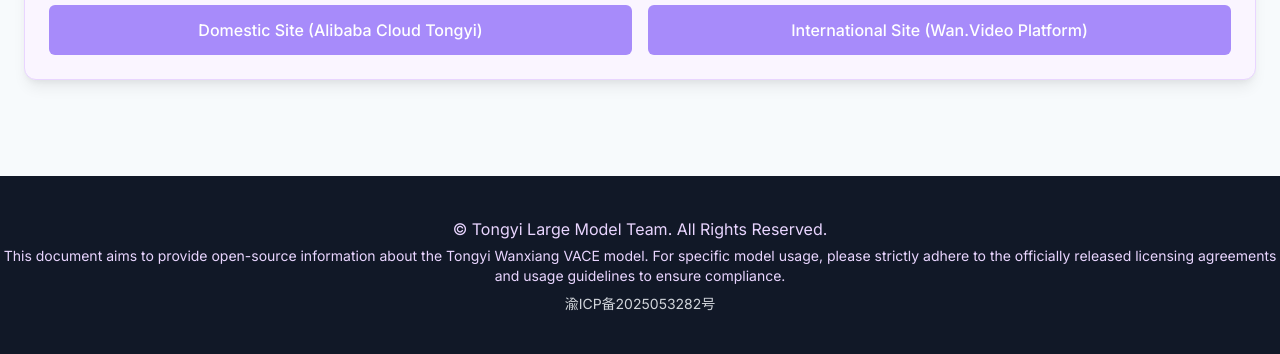
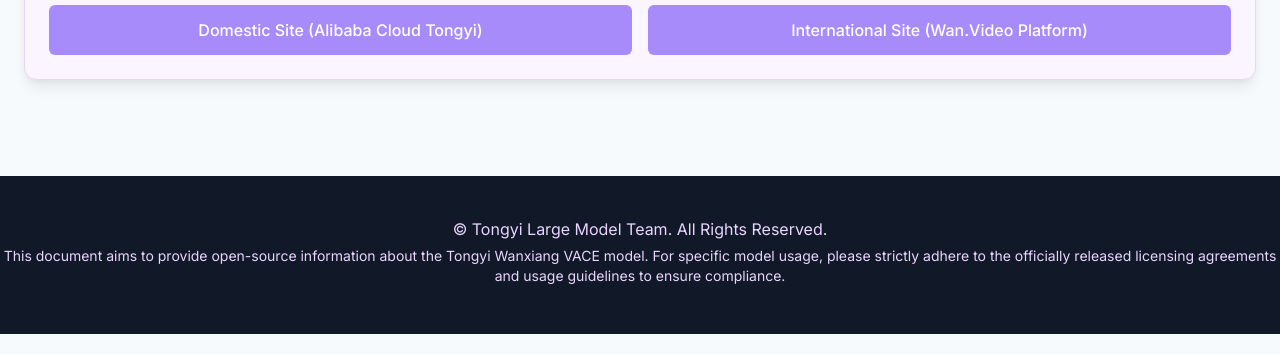
Before and after one commit to Catay98/wanxiangVACE, a plain HTML site: page index.html in a window 1280 px wide. Shown: the part 4431-4785 px from the top of the page. Drawn offline with nearby package versions, Linux system fonts and the light colour scheme.

Commit message:
Update index.html

```diff
--- a/index.html
+++ b/index.html
@@ -325,7 +325,7 @@
             <p>&copy; <span id="currentYear"></span> <span data-lang-key="footerCopyright">Tongyi Large Model Team. All Rights Reserved.</span></p>
             <p class="text-sm mt-1" data-lang-key="footerDisclaimer">This document aims to provide open-source information about the Tongyi Wanxiang VACE model. For specific model usage, please strictly adhere to the officially released licensing agreements and usage guidelines to ensure compliance.</p>
              <p class="text-sm text-purple-300 mt-2">
-                <a href="https://beian.miit.gov.cn/" target="_blank" class="footer-link hover:text-purple-100" data-lang-key="footerICP">渝ICP备2025053282号</a>
+                <a href="https://beian.miit.gov.cn/" target="_blank" class="footer-link hover:text-purple-100" data-lang-key="footerICP"></a>
             </p>
         </div>
     </footer>
```
